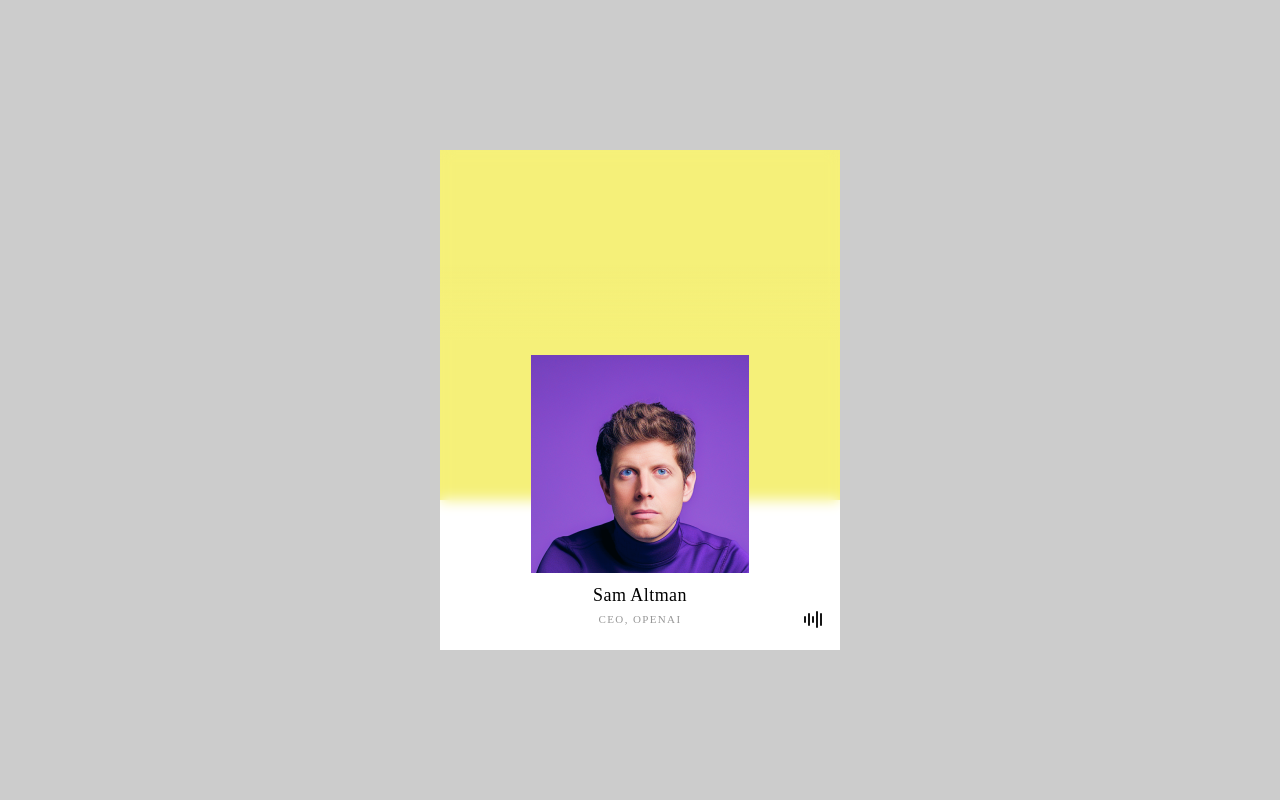
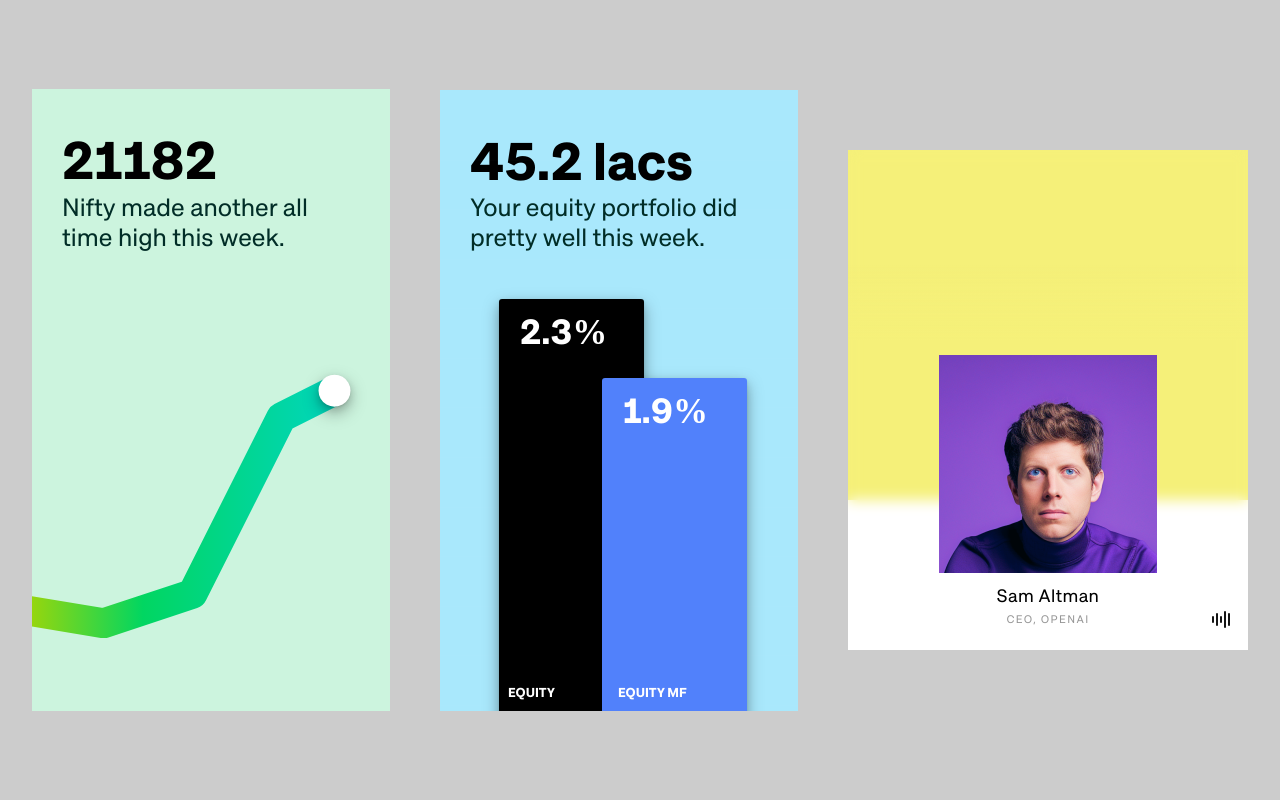
Before and after one commit to SamrithaS/audio-visualiser-index, a website built with Vite: page index.html in a window 1280 px wide. Built offline with nearby package versions, Linux system fonts and the light colour scheme; no server answers.

Commit message:
bar graph

```diff
--- /dev/null
+++ b/highchart.js
@@ -0,0 +1,277 @@
+import "./styles.css";
+import Highcharts from "highcharts";
+
+// for (let i = 1000; i <= 21182; i++) {
+//   setTimeout(() => {
+//     document.getElementById("number").innerHTML = i;
+//   }, 0.15 * i);
+// }
+let currentValue = +document.getElementById("number").innerHTML;
+let i = 0;
+console.log('highcharyts')
+Highcharts.chart("highchart", {
+    title: {
+        text: "",
+    },
+    animation: Highcharts.svg,
+    tooltip: {
+        enabled: false,
+    },
+    legend: {
+        enabled: false,
+    },
+    exporting: {
+        enabled: false,
+    },
+    credits: {
+        enabled: false,
+    },
+    chart: {
+        backgroundColor: "transparent",
+        type: "line",
+        events: {
+            load: function (chart) {
+                let points = [
+                    { x: 5, y: 19700 },
+                    { x: 6, y: 19600 },
+                    { x: 7, y: 19800 },
+                    { x: 8, y: 21000 },
+                    { x: 8.6, y: 21182 },
+                ];
+
+                if (i < points.length) {
+                    setInterval(() => {
+                        if (i < points.length) {
+                            this.series[0].addPoint([points[i]?.x, points[i]?.y]);
+                            this.series[1].data[0].update({
+                                x: points[i]?.x,
+                                y: points[i]?.y,
+                            });
+                            document.getElementById("number").innerHTML = points[i]?.y;
+
+                            i++;
+                        }
+
+                    }, 500);
+
+
+                }
+
+            },
+        },
+    },
+    legend: {
+        enabled: false,
+    },
+
+    xAxis: [
+        {
+            tickPixelInterval: 50,
+            endOnTick: true,
+            startOnTick: true,
+            // endOnTick: false,
+            min: 5,
+            max: 9,
+            gridLineWidth: 0,
+            visible: false,
+            accessibility: {
+                enabled: false,
+            },
+            labels: {
+                enabled: false,
+            },
+        },
+    ],
+    yAxis: [
+        {
+            endOnTick: false,
+            min: 19600,
+            max: 22050,
+            visible: false,
+            accessibility: {
+                enabled: false,
+            },
+            labels: {
+                enabled: false,
+            },
+            gridLineWidth: 1,
+        },
+    ],
+    plotOptions: {
+        series: {
+            enableMouseTracking: false,
+            states: {
+                hover: {
+                    enabled: false,
+                },
+            },
+            lineWidth: 30,
+            label: {
+                connectorAllowed: false,
+            },
+            marker: {
+                states: {
+                    hover: {
+                        enabled: false,
+                    },
+                },
+            },
+        },
+    },
+    tooltip: {
+        enabled: false,
+    },
+    series: [
+        {
+            states: {
+                hover: {
+                    enabled: false,
+                },
+            },
+            animation: {
+                easing: "linear",
+                duration: 1000,
+            },
+            color: {
+                linearGradient: {
+                    x1: 0,
+                    x2: 1,
+                    y1: 0,
+                    y2: 0,
+                },
+                stops: [
+                    [0, "#ACD601"],
+                    [0.4, "#01D661"],
+                    [1, "#01D6BD"],
+                ],
+            },
+            colorAxis: {
+                marker: {
+                    enabled: false,
+                    animation: {
+                        duration: 1000,
+                    },
+                },
+            },
+            data: [{ x: 5, y: 2 }],
+        },
+        {
+            // animation: {
+            //   easing: "linear",
+            //   duration: 100,
+            // },
+            colorAxis: {
+                marker: {
+                    animation: {
+                        duration: 0,
+                    },
+                },
+            },
+            data: [
+                {
+                    x: 5,
+                    y: 2,
+                    marker: { symbol: "circle", radius: 16, fillColor: "white" },
+                },
+            ],
+        },
+    ],
+});
+
+
+
+Highcharts.chart('bar-highchart', {
+    chart: {
+        type: 'column',
+        backgroundColor: 'transparent',
+        height: 650
+    },
+    legend: {
+        y: -70,
+        x: 13,
+        floating: true,
+        squareSymbol: false,
+        symbolHeight: 0,
+        symbolWidth: 0,
+        // layout: 'vertical',
+        itemWidth: 110,
+        align: 'center',
+        verticalAlign: 'bottom',
+        itemMarginTop: 10,
+        itemMarginBottom: 10,
+        itemStyle: {
+            color: 'white',
+            paddingLeft: 150,
+            fontSize: 13,
+            fontFamily: 'Approach',
+            fontWeight: 700
+        }
+    },
+    title: {
+        text: '',
+        align: 'left'
+    },
+    xAxis: {
+        categories: ['USA', 'China', 'Brazil', 'EU', 'India', 'Russia'],
+        crosshair: true,
+        accessibility: {
+        }
+    },
+    yAxis: {
+        min: 0,
+        max: 3,
+
+    },
+    tooltip: {
+        enabled: false
+    },
+    plotOptions: {
+
+        column: {
+            pointPadding: 0.2,
+            borderWidth: 0,
+            shadow: false,
+            grouping: true,
+            groupPadding: 0.3,
+            dataLabels: {
+                enabled: true,
+                inside: true,
+                useHTML: true,
+                align: 'left',
+                color: 'white',
+                style: {
+                    fontWeight: 'bold'
+                },
+                verticalAlign: 'top',
+                formatter: function () {
+                    if (this.series.name)
+                        return ('<p style="color:white; fontSize:35px; paddingLeft: 16px; paddingTop:11px; fontFamily: Approach; fontStyle: normal; fontWeight: 700;line-height: 100%">' + this.y + '%</p>')
+                    else return '';
+                }
+            }
+        },
+        series: {
+            pointWidth: 145,
+            enableMouseTracking: false,
+            states: {
+                hover: {
+                    enabled: false
+                }
+            }
+        }
+    },
+    series: [
+        {
+            shadow: false,
+            color: "#000",
+            name: 'EQUITY',
+            data: [2.3]
+        },
+        {
+            shadow: false,
+            color: '#5181FB',
+            name: 'EQUITY MF',
+            data: [1.9]
+        }
+    ]
+});
--- a/index.html
+++ b/index.html
@@ -9,14 +9,22 @@
 
 <body>
     <section>
-        <!-- <section class="flex"> -->
-        <!-- <div class="card">
+        <div class="card">
             <div class="card-desc">
                 <span class="number" id="number">19700</span>
                 <p class="description">Nifty made another all time high this week.</p>
             </div>
             <div id="highchart"></div>
-        </div> -->
+        </div>
+
+        <div class="card equity">
+            <div class="card-desc">
+                <span class="number" id="number">45.2 lacs</span>
+                <p class="description">Your equity portfolio did pretty well this week.</p>
+            </div>
+            <div id="bar-highchart"></div>
+        </div>
+
         <div id="container">
             <canvas id="canvas"></canvas>
 
@@ -45,6 +53,7 @@
     <script src="https://cdnjs.cloudflare.com/ajax/libs/axios/1.2.1/axios.min.js"></script>
 
     <script src="script.js" type="module"></script>
+    <script src="highchart.js" type="module"> </script>
 </body>
 
 </html>
--- a/package.json
+++ b/package.json
@@ -23,6 +23,7 @@
   "homepage": "https://github.com/SamrithaS/audio-visualizer#readme",
   "dependencies": {
     "axios": "^1.6.2",
+    "highcharts": "^11.2.0",
     "vite-plugin-require": "^1.1.11"
   }
 }
--- /dev/null
+++ b/styles.css
@@ -0,0 +1,211 @@
+body {
+    font-family: sans-serif;
+    height: 100vh;
+    display: flex;
+    justify-content: center;
+    align-items: center;
+}
+
+.flex {
+    display: flex;
+    align-items: center;
+}
+
+p,
+body,
+div {
+    margin: 0;
+}
+
+.card {
+    max-width: 358px;
+    background: #ccf4de;
+    overflow: hidden;
+    position: relative;
+    padding-bottom: 58px;
+
+}
+
+.card.equity {
+    padding-bottom: 0;
+    min-height: 621px;
+    display: flex;
+    flex-direction: column;
+    justify-content: space-between;
+}
+
+.card.equity svg {
+    /* margin-bottom: -50px; */
+}
+
+.card-desc {
+    padding: 40px 34px 0 30px;
+}
+
+#highchart {
+    margin-left: -17px;
+}
+
+.number {
+    color: #000 !important;
+    font-feature-settings: "ss03" on !important;
+    font-family: Approach !important;
+    font-size: 53px !important;
+    font-style: normal !important;
+    padding-bottom: 7px !important;
+    font-weight: 700 !important;
+    line-height: 1.2 !important;
+    /* 63.6px */
+}
+
+.description {
+    color: #012d27;
+    font-family: Approach;
+    font-size: 25px;
+    font-style: normal;
+    font-weight: 400;
+    line-height: 1.2;
+}
+
+@font-face {
+    font-family: Approach;
+    font-weight: 700;
+    font-display: block;
+    font-style: bold;
+    font-named-instance: "bold";
+    src: url("./ApproachBold.ttf");
+}
+
+@font-face {
+    font-family: Approach;
+    font-weight: 400;
+    font-display: block;
+    font-style: normal;
+    font-named-instance: "bold";
+    src: url("./ApproachRg.ttf");
+}
+
+.highcharts-root::after {
+    content: " - Remember this";
+    background-color: yellow;
+    color: red;
+    font-weight: bold;
+}
+
+.circle-svg {
+    /* position: absolute; */
+    z-index: 1000;
+    left: -8px;
+    bottom: 60px;
+    stroke-width: 40px;
+    /* opacity: 0 */
+}
+
+
+.highcharts-axis-labels,
+.highcharts-xaxis-labels,
+.highcharts-axis-title,
+.highcharts-xaxis *,
+.highcharts-yaxis-grid *,
+.highcharts-plot-line,
+.highcharts-credits {
+    opacity: 0.01;
+}
+
+.highcharts-point {
+    filter: drop-shadow(0px 1px 1px rgb(0 0 0 / 0.1)) drop-shadow(0px 3px 4px rgb(0 0 0 / 0.1)) drop-shadow(0px 6px 8px rgb(0 0 0 / 0.3));
+}
+
+
+* {
+    margin: 0;
+    padding: 0;
+    box-sizing: border-box;
+}
+
+section {
+    display: flex;
+    justify-content: center;
+    align-items: center;
+    width: 100%;
+    height: 100%;
+    flex-wrap: wrap;
+
+}
+
+#container {
+    background: #F5F079;
+    min-width: 400px;
+    min-height: 500px;
+    /* margin: auto; */
+    position: relative;
+    display: flex;
+}
+
+#canvas {
+    position: absolute;
+    top: 0;
+    left: 0;
+    width: 100%;
+    height: 100%;
+}
+
+.audio-svg {
+    cursor: pointer;
+    position: absolute;
+    bottom: 22px;
+    right: 18px
+}
+
+.card .fig {
+    max-width: 218px;
+    margin: auto;
+    position: relative;
+    z-index: 1000;
+}
+
+img {
+    width: 100%;
+}
+
+
+.nifty {
+    background: #ccf4de;
+
+}
+
+.equity {
+    background: #A9E8FC;
+    margin-left: 50px;
+}
+
+
+#highchart svg circle {
+    z-index: 1000
+}
+
+#highchart svg {
+    margin-left: -10px;
+    position: absolute;
+    z-index: 1000
+}
+
+#bar-highchart div {
+    /* position: absolute; */
+
+}
+
+#bar-highchart {
+    height: 100%;
+    position: absolute;
+    bottom: -60px;
+    left: -150px
+}
+
+.highcharts-legend {
+    pointer-events: none;
+}
+
+/* .highcharts-label {
+    top: 145px !important
+} */
--- a/stylesheet.css
+++ b/stylesheet.css
@@ -26,7 +26,8 @@ section {
     background: #F5F079;
     min-width: 400px;
     min-height: 500px;
-    margin: auto;
+    /* margin: auto; */
+    margin-left: 50px;
     position: relative;
     display: flex;
     flex-direction: column;
```
Also changed, not shown: ApproachBold.ttf (added), ApproachRg.ttf (added), 1 other file.
